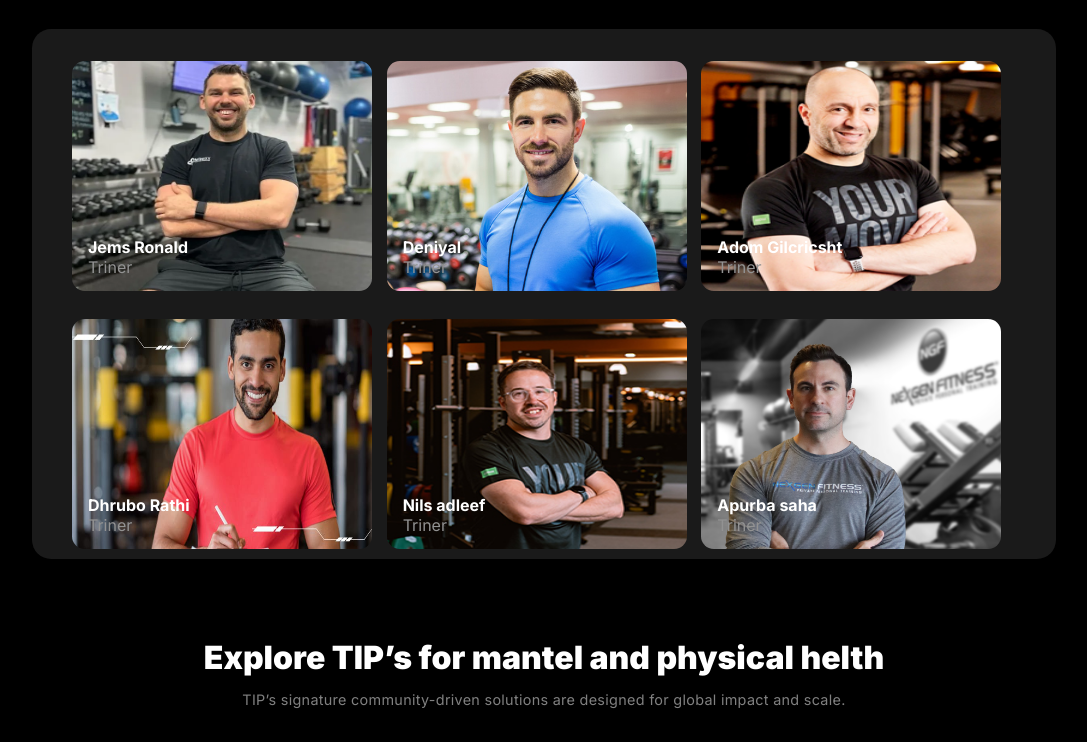
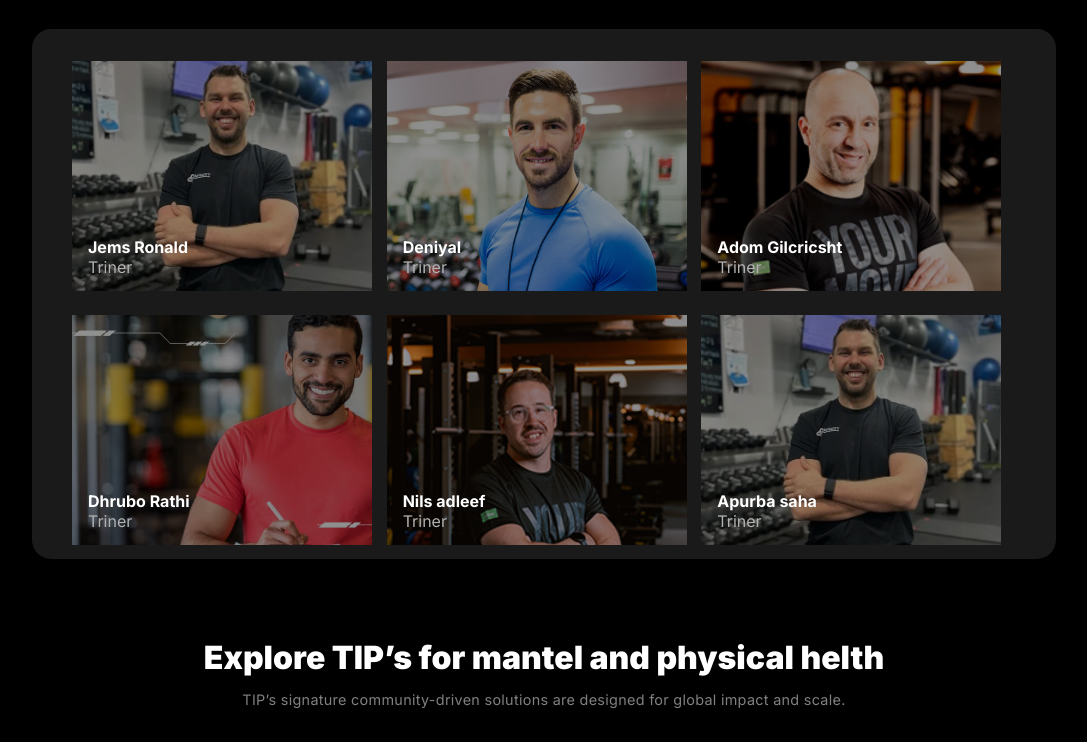
Before and after one commit to engrsakib/personal-Health-Tracker, a plain HTML site: page index.html in a window 1280 px wide. Shown: the part 2958-3700 px from the top of the page, without its empty margins (96-1183 px from the left). Drawn offline with Linux system fonts and the light colour scheme.

Commit message:
meet section added

```diff
--- a/index.html
+++ b/index.html
@@ -239,8 +239,8 @@
         <div class="meetTeamImg">
           <!-- first Image start-->
           <div class="firstPicDgn">
-            <div class="firstPic">
-              <img src="./B10A2-versatile-ui/images/trainer1.png" alt="" />
+            <div class="firstPic1">
+              <!-- <img src="./B10A2-versatile-ui/images/trainer1.png" alt="" /> -->
             </div>
             <div class="firstImgTxt">
               <h4>Jems Ronald</h4>
@@ -250,8 +250,8 @@
           <!-- first Image end-->
             <!-- first Image start-->
           <div class="firstPicDgn">
-            <div class="firstPic">
-              <img src="./B10A2-versatile-ui/images/trainer2.png" alt="" />
+            <div class="firstPic2">
+              <!-- <img src="./B10A2-versatile-ui/images/trainer2.png" alt="" /> -->
             </div>
             <div class="firstImgTxt">
               <h4>Deniyal </h4>
@@ -261,8 +261,8 @@
           <!-- first Image end-->
             <!-- first Image start-->
           <div class="firstPicDgn">
-            <div class="firstPic">
-              <img src="./B10A2-versatile-ui/images/trainer3.png" alt="" />
+            <div class="firstPic3">
+              <!-- <img src="./B10A2-versatile-ui/images/trainer3.png" alt="" /> -->
             </div>
             <div class="firstImgTxt">
               <h4>Adom Gilcricsht</h4>
@@ -272,8 +272,8 @@
           <!-- first Image end-->
             <!-- first Image start-->
           <div class="firstPicDgn">
-            <div class="firstPic">
-              <img src="./B10A2-versatile-ui/images/trainer4.png" alt="" />
+            <div class="firstPic4">
+              <!-- <img src="./B10A2-versatile-ui/images/trainer4.png" alt="" /> -->
             </div>
             <div class="firstImgTxt">
               <h4>Dhrubo Rathi</h4>
@@ -283,8 +283,8 @@
           <!-- first Image end-->
             <!-- first Image start-->
           <div class="firstPicDgn">
-            <div class="firstPic">
-              <img src="./B10A2-versatile-ui/images/trainer5.png" alt="" />
+            <div class="firstPic5">
+              <!-- <img src="./B10A2-versatile-ui/images/trainer5.png" alt="" /> -->
             </div>
             <div class="firstImgTxt">
               <h4>Nils adleef</h4>
@@ -294,8 +294,8 @@
           <!-- first Image end-->
             <!-- first Image start-->
           <div class="firstPicDgn">
-            <div class="firstPic">
-              <img src="./B10A2-versatile-ui/images/trainer6.png" alt="" />
+            <div class="firstPic6 firstPic">
+              <!-- <img src="./B10A2-versatile-ui/images/trainer6.png" alt="" /> -->
             </div>
             <div class="firstImgTxt">
               <h4>Apurba saha</h4>
--- a/style/desktop.css
+++ b/style/desktop.css
@@ -12,7 +12,11 @@
   box-sizing: border-box;
   font-family: "Inter", sans-serif;
   font-optical-sizing: auto;
+  /* border: 3px solid red; */
 }
+/* body{
+  border: 14px dashed green;
+} */
 .container {
   width: 100%;
   background-color: rgb(31, 29, 32);
@@ -432,7 +436,7 @@ td {
   text-align: center;
 }
 .meetTeam .meetTeamTxt p {
-  color: rgba(255, 255, 255, 0.5);
+  color: rgba(182, 182, 182, 0.5);
   font-family: Inter;
   font-size: 0.9rem;
   font-weight: 400;
@@ -453,16 +457,67 @@ td {
   grid-template-columns: repeat(3, 1fr);
   row-gap: 1.5rem;
 }
+/* .firstPic{
+  box-shadow: 10px 10px 5px 10px gray;
+} */
 .firstPic img {
   width: 300px;
   height: 230px;
   border-radius: 0.8rem;
 }
+.firstPic1{
+  width: 300px;
+  height: 230px;
+  background-color: rgba(0, 0, 0, 0.435);
+  background-image: url("../B10A2-versatile-ui/images/trainer1.png");
+  background-blend-mode: overlay;
+  background-size: cover;
+}
+.firstPic2{
+  width: 300px;
+  height: 230px;
+  background-color: rgba(0, 0, 0, 0.435);
+  background-image: url("../B10A2-versatile-ui/images/trainer2.png");
+  background-blend-mode: overlay;
+  background-size: cover;
+}
+.firstPic3{
+  width: 300px;
+  height: 230px;
+  background-color: rgba(0, 0, 0, 0.435);
+  background-image: url("../B10A2-versatile-ui/images/trainer3.png");
+  background-blend-mode: overlay;
+  background-size: cover;
+}
+.firstPic4{
+  width: 300px;
+  height: 230px;
+  background-color: rgba(0, 0, 0, 0.435);
+  background-image: url("../B10A2-versatile-ui/images/trainer4.png");
+  background-blend-mode: overlay;
+  background-size: cover;
+}
+.firstPic5{
+  width: 300px;
+  height: 230px;
+  background-color: rgba(0, 0, 0, 0.435);
+  background-image: url("../B10A2-versatile-ui/images/trainer5.png");
+  background-blend-mode: overlay;
+  background-size: cover;
+}
+.firstPic6{
+  width: 300px;
+  height: 230px;
+  background-color: rgba(0, 0, 0, 0.435);
+  background-image: url("../B10A2-versatile-ui/images/trainer1.png");
+  background-blend-mode: overlay;
+  background-size: cover;
+}
 .firstImgTxt h4 {
   color: rgb(255, 255, 255);
 }
 .firstImgTxt p {
-  color: rgb(146, 146, 146);
+  color: rgb(177, 177, 177);
 }
 .firstPicDgn {
   position: relative;
--- a/style/mobile.css
+++ b/style/mobile.css
@@ -186,7 +186,9 @@
     gap: 1.5rem;
   }
 }
-
+/* *{
+  border: 14px solid red;
+} */
 
 @media screen and (max-width:375px){
   header, main, .footer{
```
